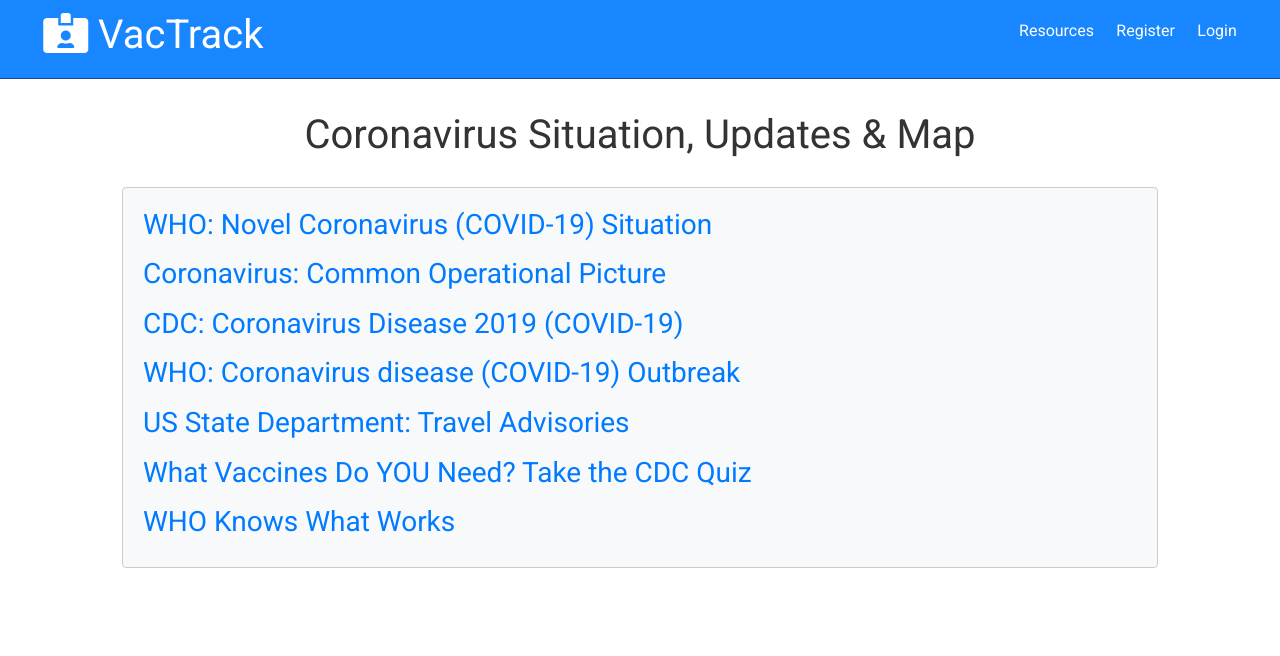
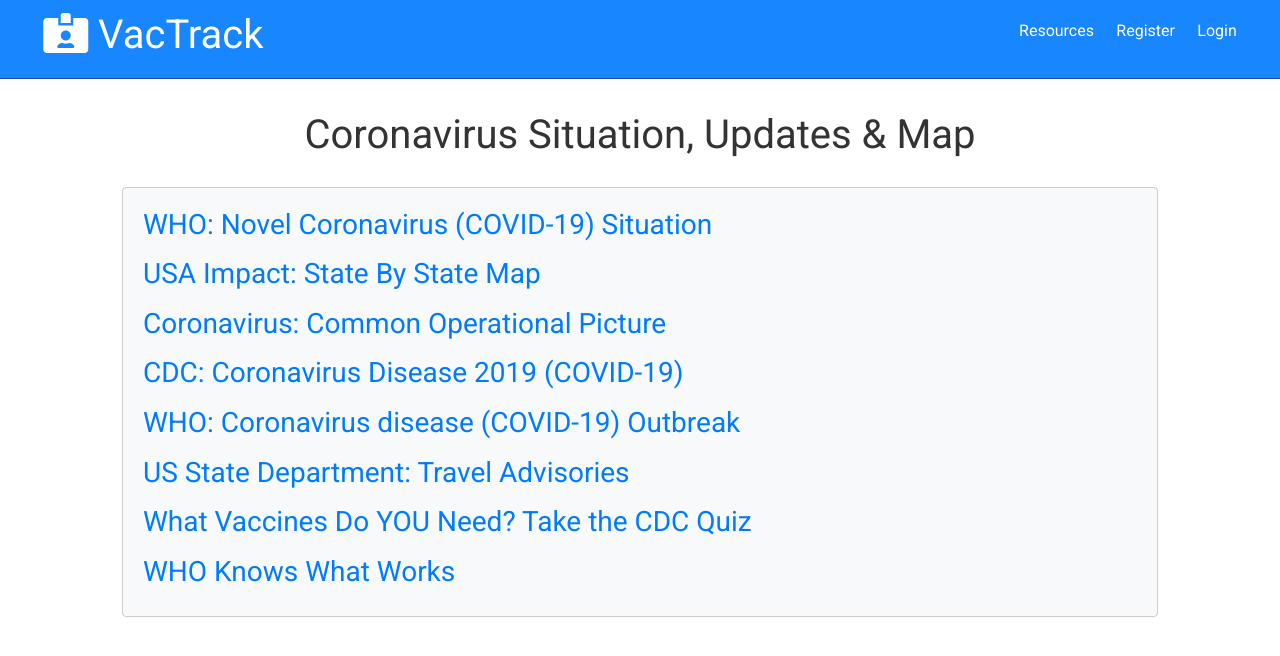
Before and after one commit to doctoron/vactrac, a React (Create React App) app in the folder client/: page /oeas in a window 1280 px wide. Shown: the top 656 px of the page. Built offline with nearby package versions, Linux system fonts and the light colour scheme; no server answers; the HTML template or start-up script is replaced by a standard one.

Commit message:
added USA State Map from Johns Hopkins Hospital

```diff
--- a/client/src/components/pages/EarlyAlert.js
+++ b/client/src/components/pages/EarlyAlert.js
@@ -7,6 +7,9 @@
       <ul className="card bg-light">
         <li className="p-1 py-1">
           <a href="https://experience.arcgis.com/experience/685d0ace521648f8a5beeeee1b9125cd" target="blank"><h3 className="text-left text-primary">WHO: Novel Coronavirus (COVID-19) Situation</h3></a>
+        </li>
+        <li className="p-1 py-1">
+          <a href="https://lcgis.maps.arcgis.com/apps/opsdashboard/index.html#/afd94ce1e24746229bdd75e4418aaa19" target="_blank"><h3 className="text-left text-primary">USA  Impact: State By State Map </h3></a>
         </li>
         <li className="p-1 py-1">
           <a href="https://early-alert.maps.arcgis.com/apps/opsdashboard/index.html#/20bfbf89c8e74c0494c90b1ae0fa7b78" target="_blank"><h3 className="text-left text-primary">Coronavirus: Common Operational Picture </h3></a>
--- a/client/src/components/roundabout/Roundabout.js
+++ b/client/src/components/roundabout/Roundabout.js
@@ -103,6 +103,7 @@
                 max-width: 100%;
                 height: 500px;
                 background: black;
+                opacity: 0.9;
               }
               .carousel-caption h3 {
                 color: #20c997;
```
Also changed, not shown: 1 other file (tests, documents, lock files or other folders).
